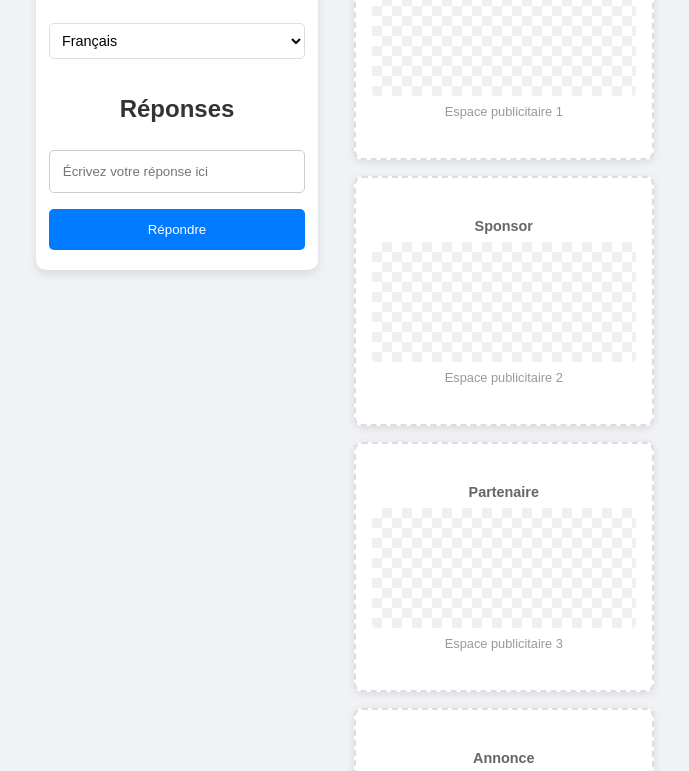
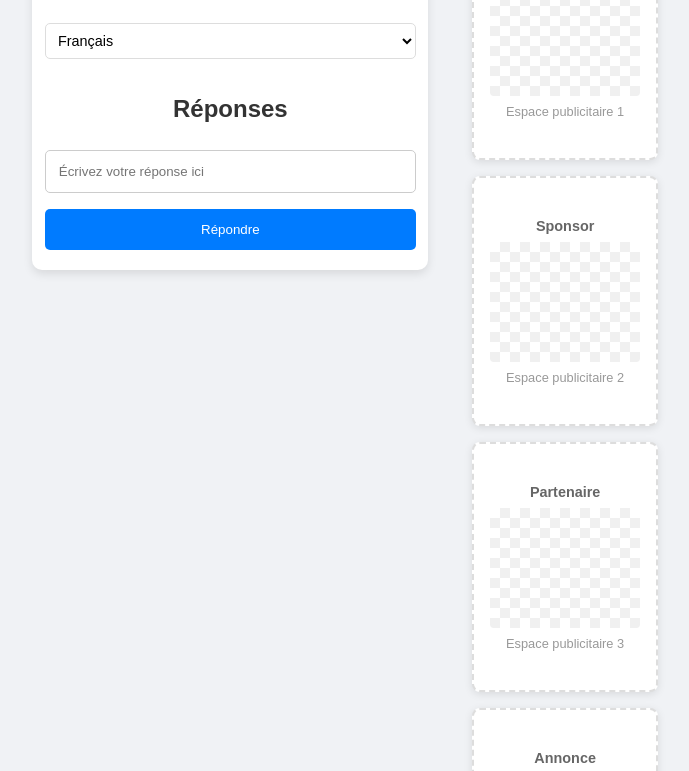
Before and after one commit to ysilue2002/qday, a website: page frontend/question.html in a window 1280 px wide. Shown: the part 122-893 px from the top of the page, without its empty margins (289-978 px from the left). Drawn offline with Linux system fonts and the light colour scheme.

Commit message:
Make content area larger than ads sidebar (2:1 ratio)

```diff
--- a/frontend/style.css
+++ b/frontend/style.css
@@ -1163,19 +1163,20 @@ button:hover {
 
   .question-container {
     display: flex;
-    gap: 2rem;
+    gap: 2.5rem;
     align-items: flex-start;
   }
 
   .question-container > .container {
-    flex: 1;
+    flex: 2; /* Contenu principal plus grand */
     display: flex;
     flex-direction: column;
     min-width: 0; /* Évite que le contenu ne déborde */
   }
 
   .ads-sidebar {
-    flex: 0 0 300px;
+    flex: 1; /* Publicités plus petites */
+    max-width: 320px; /* Largeur maximale pour les pubs */
     display: flex;
     flex-direction: column;
     gap: 1rem;
```
